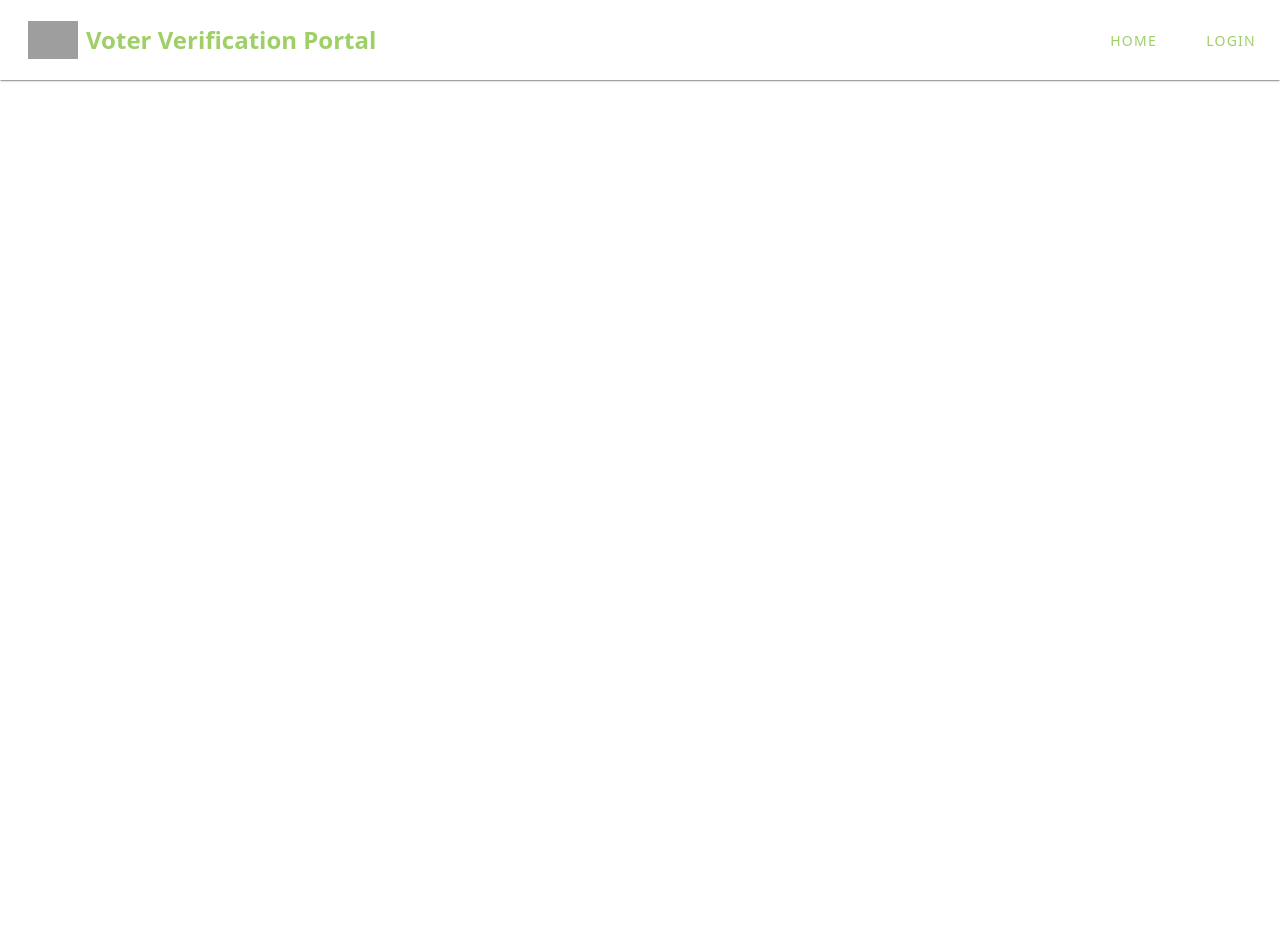
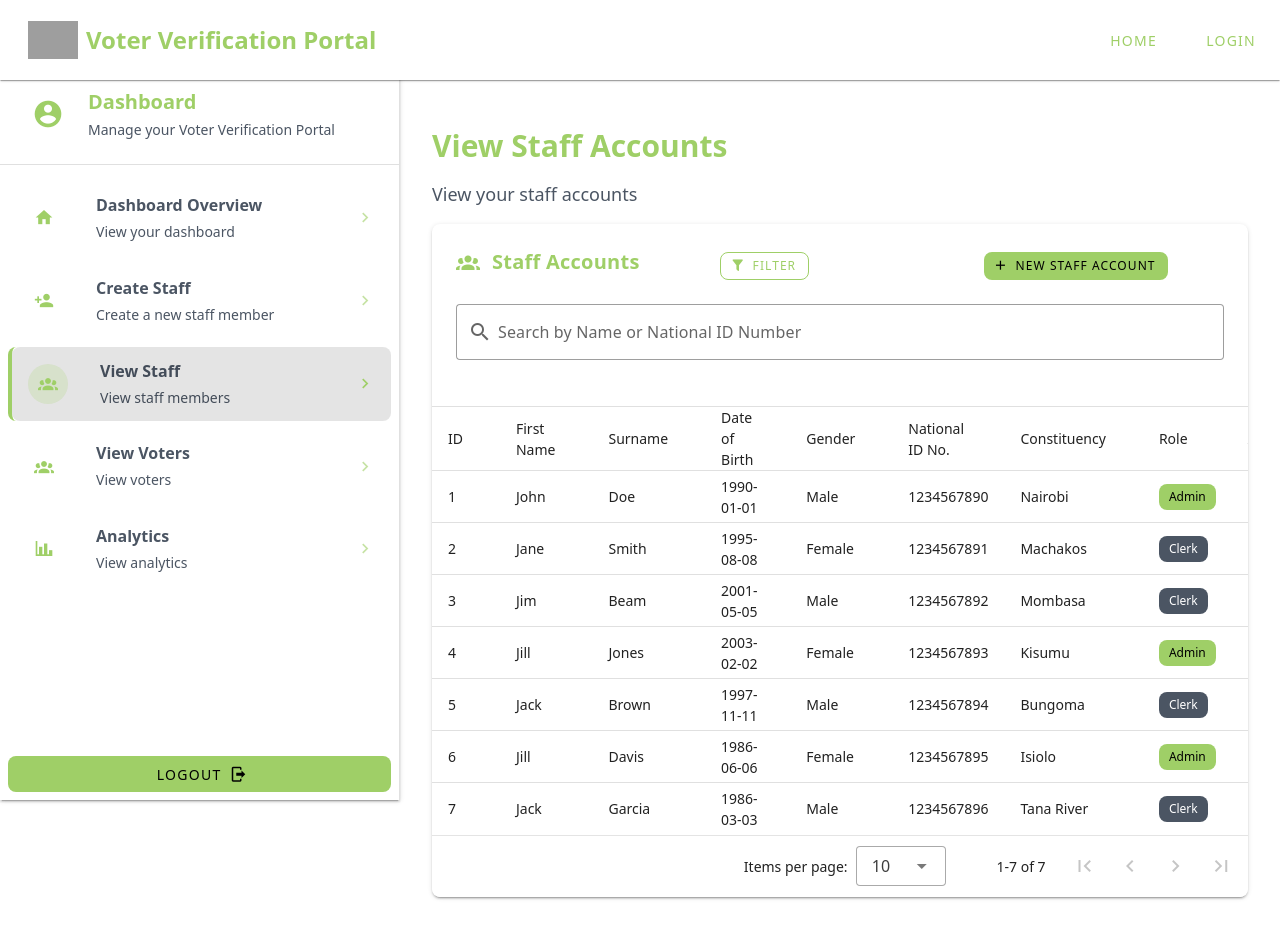
Before and after one commit to karanjavictor/Voter-Registration, a Vue app in the folder Frontend/: page /dashboard/view-staff in a window 1280 px wide. Before the commit the page ends 800 px from the top, so only its background shows below. Built offline with nearby package versions, Linux system fonts and the light colour scheme; grey boxes are pictures that could not be loaded; a small style sheet from the web is missing.

Commit message:
Finished implementing View Staff page

```diff
--- /dev/null
+++ b/Frontend/src/components/Dashboard/ViewStaff.vue
@@ -0,0 +1,88 @@
+<script setup lang="ts">
+import { ref } from 'vue';
+const headers = ref([
+    { title: 'ID', key: 'id', sortable: true },
+    { title: 'First Name', key: 'firstName', sortable: true },
+    { title: 'Surname', key: 'surname', sortable: true },
+    { title: 'Date of Birth', key: 'dateOfBirth', sortable: true },
+    { title: 'Gender', key: 'gender', sortable: true },
+    { title: 'National ID No.', key: 'nationalIdNumber', sortable: true },
+    { title: 'Constituency', key: 'constituency', sortable: true },
+    { title: 'Role', key: 'role', sortable: true },
+    { title: 'Actions', key: 'actions', sortable: false },
+]);
+const staffAccounts = ref([
+    { id: 1, firstName: 'John', surname: 'Doe', dateOfBirth: '1990-01-01', gender: 'Male', nationalIdNumber: '1234567890', constituency: 'Nairobi', role: 'Admin' },
+    { id: 2, firstName: 'Jane', surname: 'Smith', dateOfBirth: '1995-08-08', gender: 'Female', nationalIdNumber: '1234567891', constituency: 'Machakos', role: 'Clerk' },
+    { id: 3, firstName: 'Jim', surname: 'Beam', dateOfBirth: '2001-05-05', gender: 'Male', nationalIdNumber: '1234567892', constituency: 'Mombasa', role: 'Clerk' },
+    { id: 4, firstName: 'Jill', surname: 'Jones', dateOfBirth: '2003-02-02', gender: 'Female', nationalIdNumber: '1234567893', constituency: 'Kisumu', role: 'Admin' },
+    { id: 5, firstName: 'Jack', surname: 'Brown', dateOfBirth: '1997-11-11', gender: 'Male', nationalIdNumber: '1234567894', constituency: 'Bungoma', role: 'Clerk' },
+    { id: 6, firstName: 'Jill', surname: 'Davis', dateOfBirth: '1986-06-06', gender: 'Female', nationalIdNumber: '1234567895', constituency: 'Isiolo', role: 'Admin' },
+    { id: 7, firstName: 'Jack', surname: 'Garcia', dateOfBirth: '1986-03-03', gender: 'Male', nationalIdNumber: '1234567896', constituency: 'Tana River', role: 'Clerk' },
+]);
+const getRoleColor = (role: string) => {
+    switch (role.toLowerCase()) {
+        case 'admin': return 'primary';
+        case 'clerk': return 'secondary';
+        default: return 'warning';
+    }
+};
+</script>
+<template>
+    <div class="px-4 py-4">
+        <h1 class="text-3xl font-bold text-primary mb-4">View Staff Accounts</h1>
+        <p class="text-lg text-secondary mb-4">View your staff accounts</p>
+        <!-- Bookings Data Table -->
+        <v-card class="rounded-lg" elevation="2">
+            <v-card-title class="pa-6 bg-primary/5 border-b">
+                <v-row>
+                    <v-col cols="12" md="4">
+                        <div class="d-flex align-center">
+                            <v-icon icon="mdi-account-group" color="primary" size="24" class="mr-3"></v-icon>
+                            <h2 class="text-xl font-semibold text-primary">Staff Accounts</h2>
+                        </div>
+                    </v-col>
+                    <v-col cols="12" md="4">
+                        <v-menu>
+                            <template v-slot:activator="{ props }">
+                                <v-btn color="primary" variant="outlined" prepend-icon="mdi-filter" size="small"
+                                    v-bind="props" class="rounded-lg">Filter</v-btn>
+                            </template>
+                        </v-menu>
+                    </v-col>
+                    <v-col cols="12" md="4">
+                        <v-btn color="primary" variant="flat" prepend-icon="mdi-plus" class="rounded-lg" size="small"
+                            to="/dashboard/create-staff">
+                            New Staff Account
+                        </v-btn>
+                    </v-col>
+                </v-row>
+                <v-row>
+                    <v-col cols="12">
+                        <v-text-field label="Search by Name or National ID Number" prepend-inner-icon="mdi-magnify"
+                            variant="outlined" class="rounded-lg" color="primary" bg-color="white"
+                            type="text"></v-text-field>
+                    </v-col>
+                </v-row>
+            </v-card-title>
+
+            <v-data-table :headers="headers" :items="staffAccounts" item-value="firstName" class="staff-accounts-table"
+                :items-per-page="10" :mobile="$vuetify.display.mdAndDown" :mobile-breakpoint="960">
+                <!-- Role Column with Chips -->
+                <template v-slot:item.role="{ item }">
+                    <v-chip :color="getRoleColor(item.role)" size="small" variant="flat" class="rounded-lg font-medium">
+                        {{ item.role }}
+                    </v-chip>
+                </template>
+                <!-- Actions -->
+                <template v-slot:item.actions="{ item }">
+                    <div class="d-flex ga-2 justify-end">
+                        <v-btn color="primary" variant="text" size="small" class="rounded-lg" append-icon="mdi-pencil">Edit</v-btn>
+                    </div>
+                </template>
+            </v-data-table>
+        </v-card>
+    </div>
+</template>
+
+<style scoped></style>
--- a/Frontend/src/router/index.ts
+++ b/Frontend/src/router/index.ts
@@ -30,8 +30,13 @@ const router = createRouter({
       children: [
         {
           path: '/dashboard/create-staff',
-          name: 'voters',
+          name: 'create-staff',
           component: () => import('@/components/Dashboard/CreateStaff.vue'),
+        },
+        {
+          path: '/dashboard/view-staff',
+          name: 'view-staff',
+          component: () => import('@/components/Dashboard/ViewStaff.vue'),
         },
       ],
     },
```
